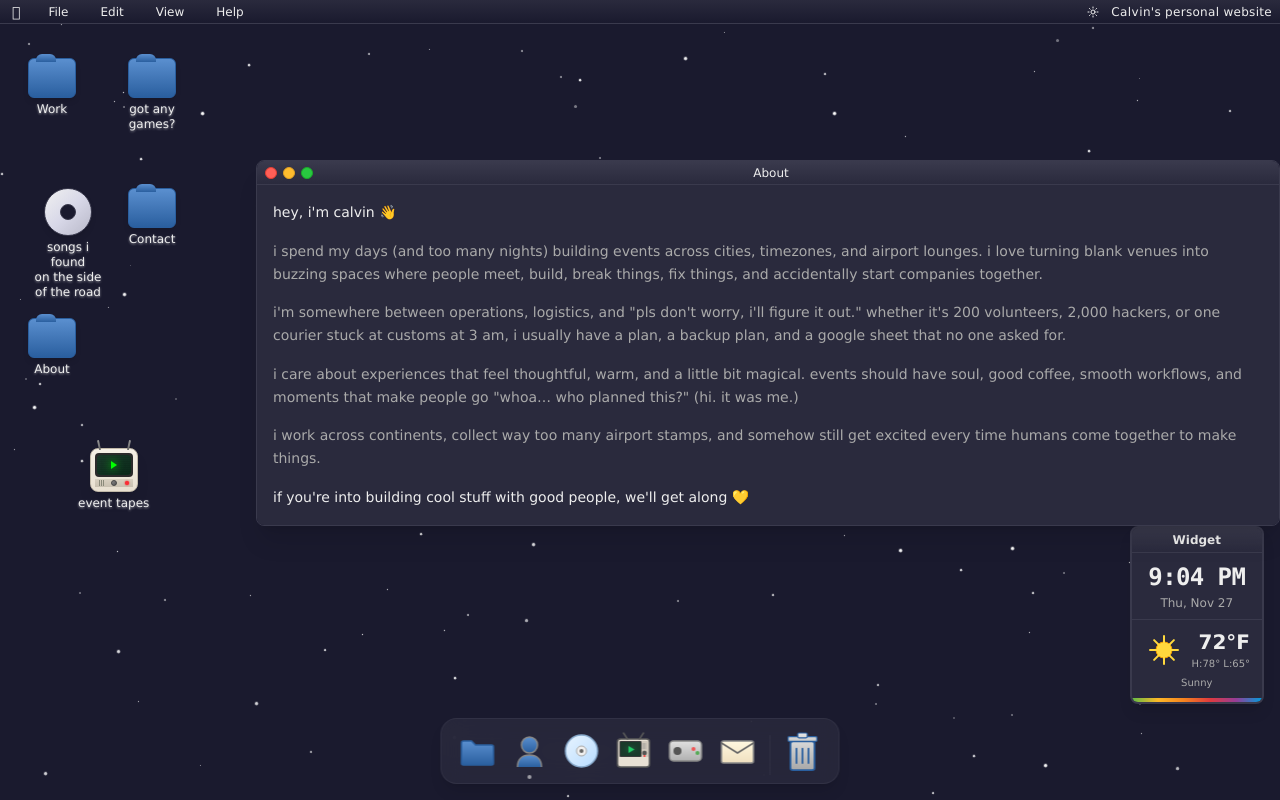
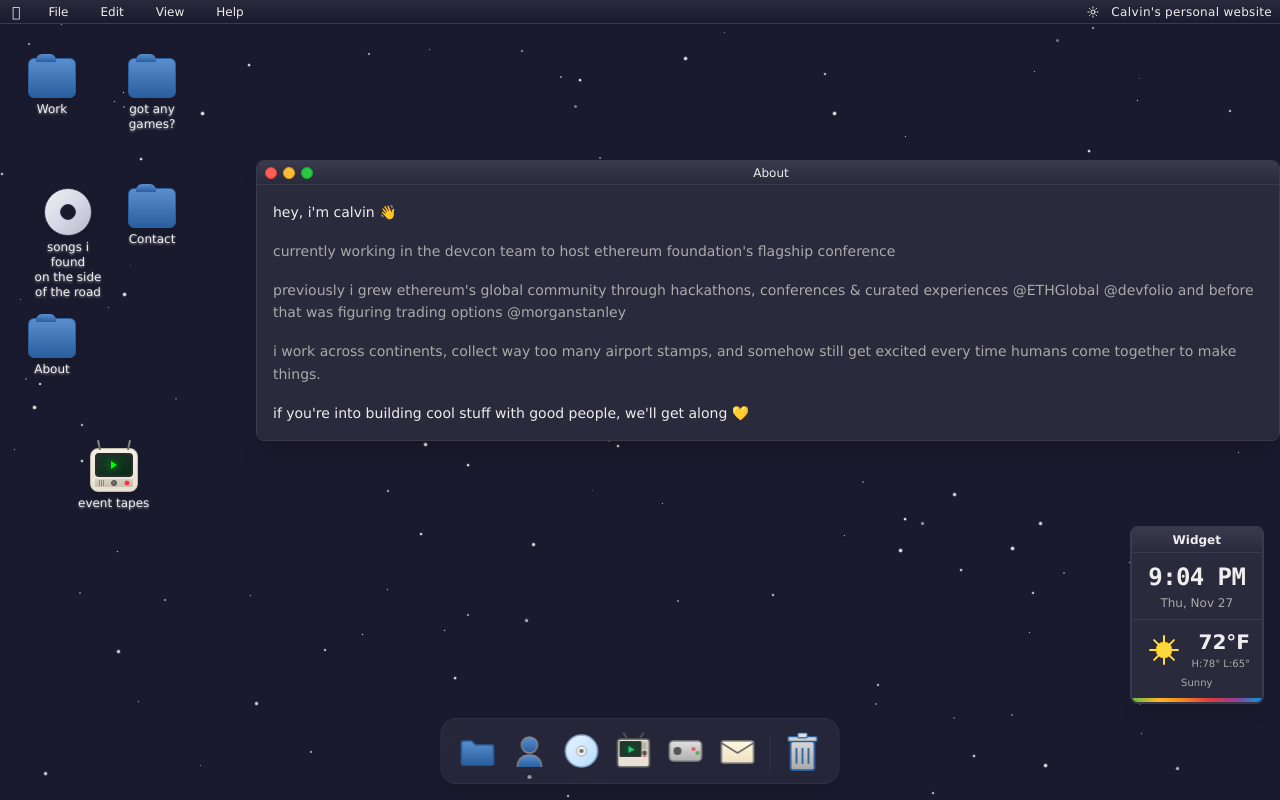
Before and after one commit to calvinjoji/personal-website, a Next.js app: page / in a window 1280 px wide. Both pictures are taken after a click on the button 529 px from the left and 751 px from the top of the page. Built offline with nearby package versions, Linux system fonts and the light colour scheme.

Commit message:
feat: update about section with current and past roles
Co-authored-by: calvinjoji <158844573+calvinjoji@users.noreply.github.com>

```diff
--- a/app/page.tsx
+++ b/app/page.tsx
@@ -192,19 +192,10 @@ export default function Desktop() {
           <div className="space-y-4 text-[var(--desktop-text-muted)] text-xs sm:text-sm leading-relaxed">
             <p className="text-[var(--desktop-text)] font-medium">hey, i&apos;m calvin 👋</p>
             <p>
-              i spend my days (and too many nights) building events across cities, timezones, and airport lounges. i
-              love turning blank venues into buzzing spaces where people meet, build, break things, fix things, and
-              accidentally start companies together.
+              currently working in the devcon team to host ethereum foundation&apos;s flagship conference
             </p>
             <p>
-              i&apos;m somewhere between operations, logistics, and &quot;pls don&apos;t worry, i&apos;ll figure it
-              out.&quot; whether it&apos;s 200 volunteers, 2,000 hackers, or one courier stuck at customs at 3 am, i
-              usually have a plan, a backup plan, and a google sheet that no one asked for.
-            </p>
-            <p>
-              i care about experiences that feel thoughtful, warm, and a little bit magical. events should have soul,
-              good coffee, smooth workflows, and moments that make people go &quot;whoa… who planned this?&quot; (hi. it
-              was me.)
+              previously i grew ethereum&apos;s global community through hackathons, conferences &amp; curated experiences @ETHGlobal @devfolio and before that was figuring trading options @morganstanley
             </p>
             <p>
               i work across continents, collect way too many airport stamps, and somehow still get excited every time
```
